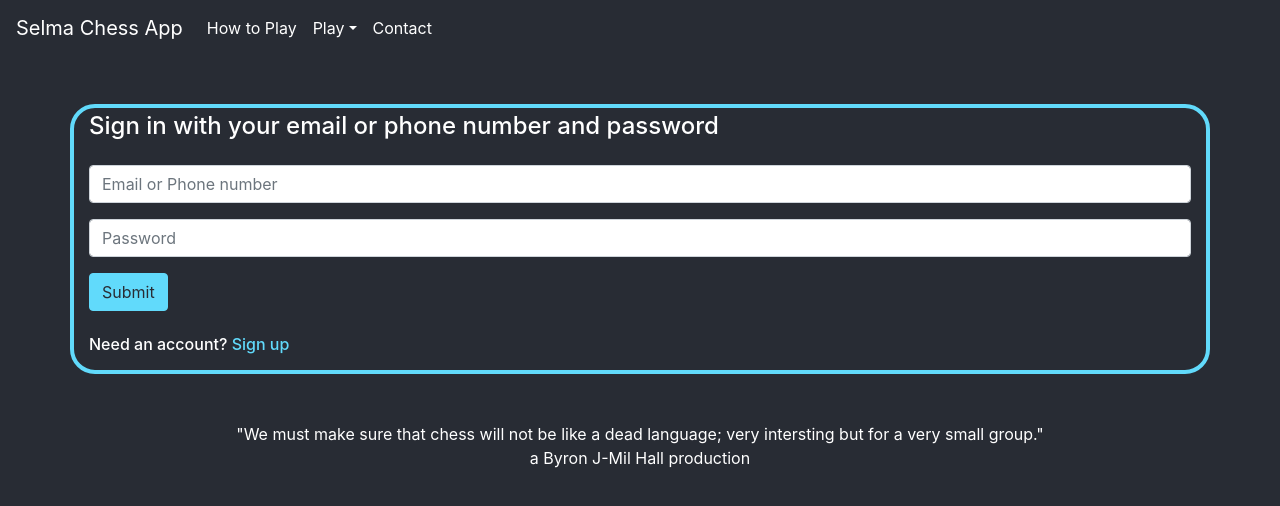
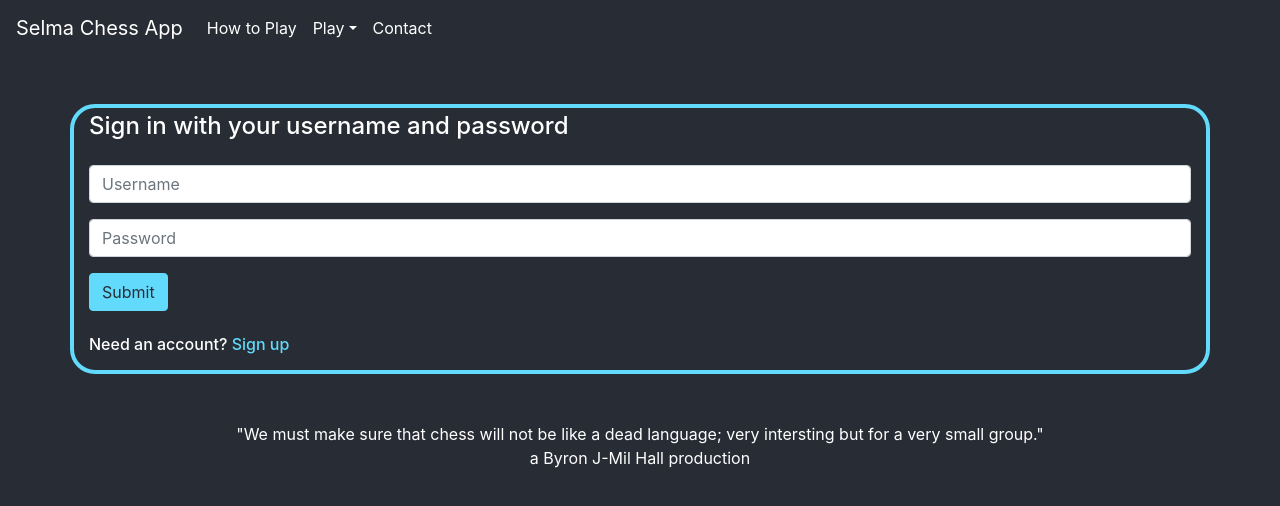
Before and after one commit to napoleon-commits/SelmaChessApp, a React (Create React App) app: page /enroll in a window 1280 px wide. Shown: the top 506 px of the page. Built offline with nearby package versions, Linux system fonts and the light colour scheme; no server answers; what @aws-amplify/ui-react, aws-amplify would draw is missing.

Commit message:
changed log in text

```diff
--- a/src/components/Enroll.jsx
+++ b/src/components/Enroll.jsx
@@ -31,10 +31,10 @@ class Enroll extends React.Component {
                 status === 'login'
                   ? (
                     <>
-                      <Form.Text className="h4 mb-4">Sign in with your email or phone number and password</Form.Text>
+                      <Form.Text className="h4 mb-4">Sign in with your username and password</Form.Text>
 
                       <Form.Group controlId="formBasicEmail">
-                        <Form.Control type="string" placeholder="Email or Phone number" />
+                        <Form.Control type="string" placeholder="Username" />
                       </Form.Group>
 
                       <Form.Group controlId="formBasicPassword">
```
